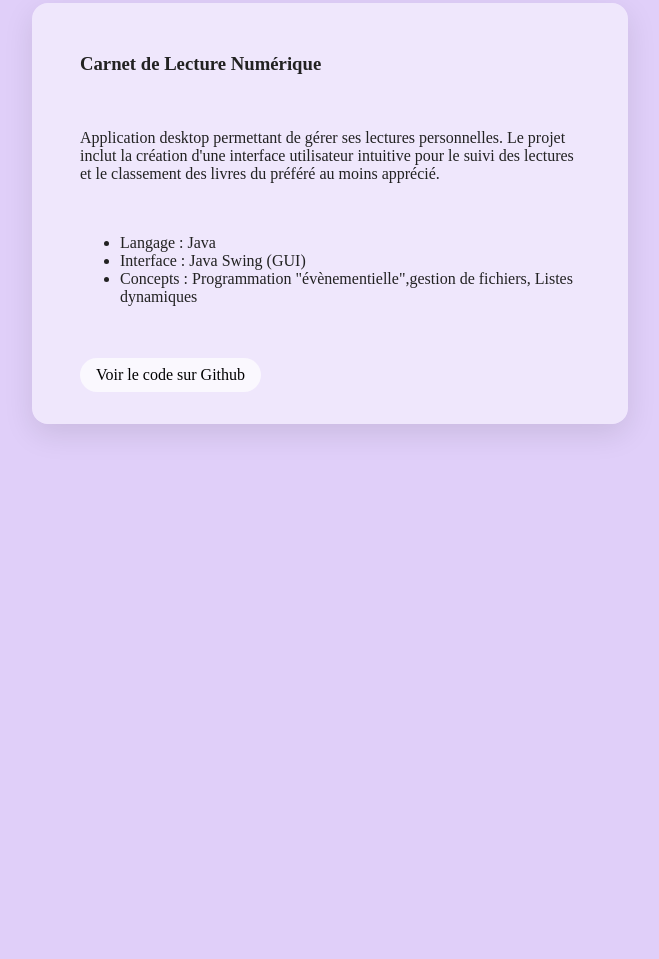
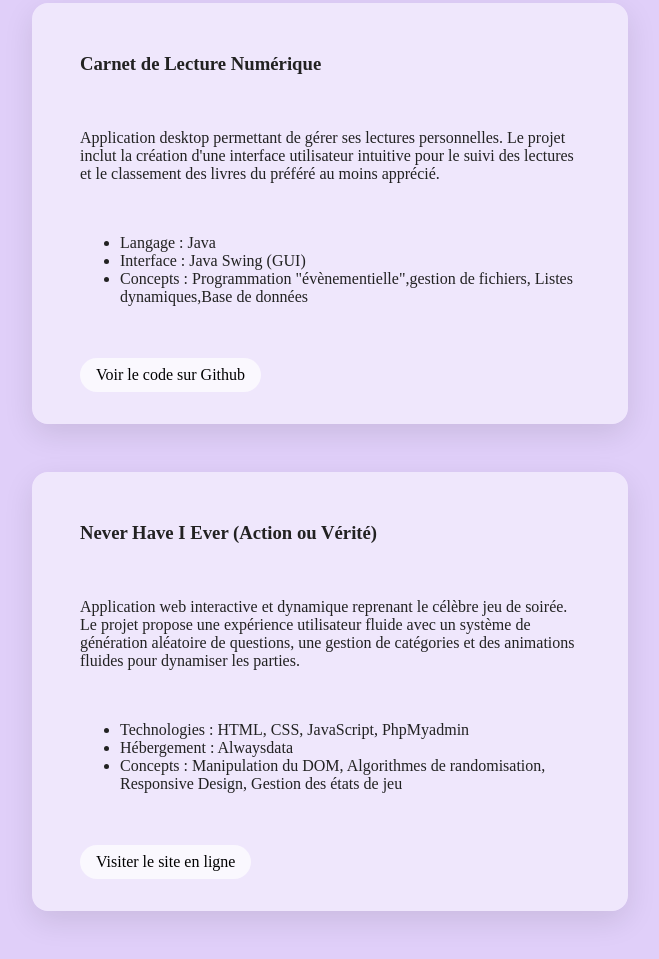
Before and after one commit to LamysT/Mon-Portfolio, a plain HTML site: page index.html in a window 1280 px wide. Shown: the part 4467-5426 px from the top of the page, without its empty margins (310-969 px from the left). Before the commit the page ends 4939 px from the top, so only its background shows below. Drawn offline with Linux system fonts and the light colour scheme.

Commit message:
Update index.html

```diff
--- a/index.html
+++ b/index.html
@@ -188,7 +188,7 @@
         <li>Concepts : API Brevo, variables d'environnement, Web Design</li>
         </ul>
         <div class="portfolio-link">
-          <a href="https://love-is-in-the-r.onrender.com" target="_blank" style="display: block; margin-bottom: 10px;">
+          <a href="https://love-is-in-the-r.vercel.app/" target="_blank" style="display: block; margin-bottom: 10px;">
             Voir le site en ligne
           </a>
           <a href="https://github.com/LamysT/Love-is-in-the-R" target="_blank">
@@ -207,14 +207,34 @@
         <ul>
         <li>Langage : Java</li>
         <li>Interface : Java Swing (GUI)</li>
-        <li>Concepts : Programmation "évènementielle",gestion de fichiers, Listes dynamiques</li>
+        <li>Concepts : Programmation "évènementielle",gestion de fichiers, Listes dynamiques,Base de données</li>
         </ul>
         <div class="portfolio-link">
-          <a href="https://github.com/LamysT/Carnet-De-Lecture" target="_blank">
+          <a href="https://github.com/LamysT/Journal-De-Lectures.git" target="_blank">
             Voir le code sur Github
           </a>
         </div>
         </div>
+        <div class="portfolio-layout">
+    <h3><b>Never Have I Ever (Action ou Vérité)</b></h3>
+    <p>
+        Application web interactive et dynamique reprenant le célèbre jeu de soirée.
+        Le projet propose une expérience utilisateur fluide avec un système de génération
+        aléatoire de questions, une gestion de catégories et des animations fluides pour dynamiser les parties.
+    </p>
+
+    <ul>
+        <li>Technologies : HTML, CSS, JavaScript, PhpMyadmin</li>
+        <li>Hébergement : Alwaysdata</li>
+        <li>Concepts : Manipulation du DOM, Algorithmes de randomisation, Responsive Design, Gestion des états de jeu</li>
+    </ul>
+
+    <div class="portfolio-link">
+        <a href="https://neverhaveieverrr.alwaysdata.net/" target="_blank">
+            Visiter le site en ligne
+        </a>
+    </div>
+</div>
 
 
     </section>
```
